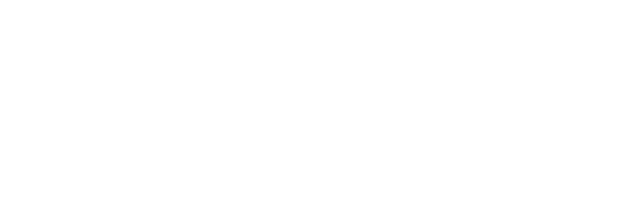
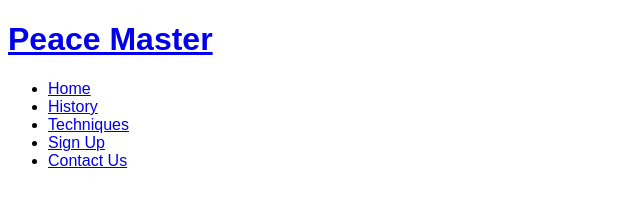
Before and after one commit to JordanKingVeoxyl/Peace-Master-Website, a plain HTML site: page index.html in a window 1280 px wide. Shown: the whole page, without its empty margins (0-640 px from the left). Drawn offline with Linux system fonts and the light colour scheme.

Commit message:
Added basic header structure

```diff
--- a/index.html
+++ b/index.html
@@ -1,5 +1,6 @@
 <!DOCTYPE html>
 <html lang="en">
+
 <head>
     <meta charset="UTF-8">
     <meta http-equiv="X-UA-Compatible" content="IE=edge">
@@ -9,11 +10,39 @@
     <link rel="stylesheet" href="assets/css/style.css">
     <title>Peace Master</title>
 </head>
+
 <body>
-    <header></header>
+    <header>
+        <a href="index.html">
+            <h1>Peace Master</h1>
+        </a>
+        <nav>
+            <ul>
+                <li>
+                    <a href="index.html">Home</a>
+                </li>
+                <li>
+                    <a href="#">History</a>
+                </li>
+                <li>
+                    <a href="#">Techniques</a>
+                </li>
+                <li>
+                    <a href="#">Sign Up</a>
+                </li>
+                <li>
+                    <a href="#">Contact Us</a>
+                </li>
+            </ul>
+        </nav>
+    </header>
+
     <section></section>
     <section></section>
     <section></section>
+
     <footer></footer>
+
 </body>
+
 </html>
```
